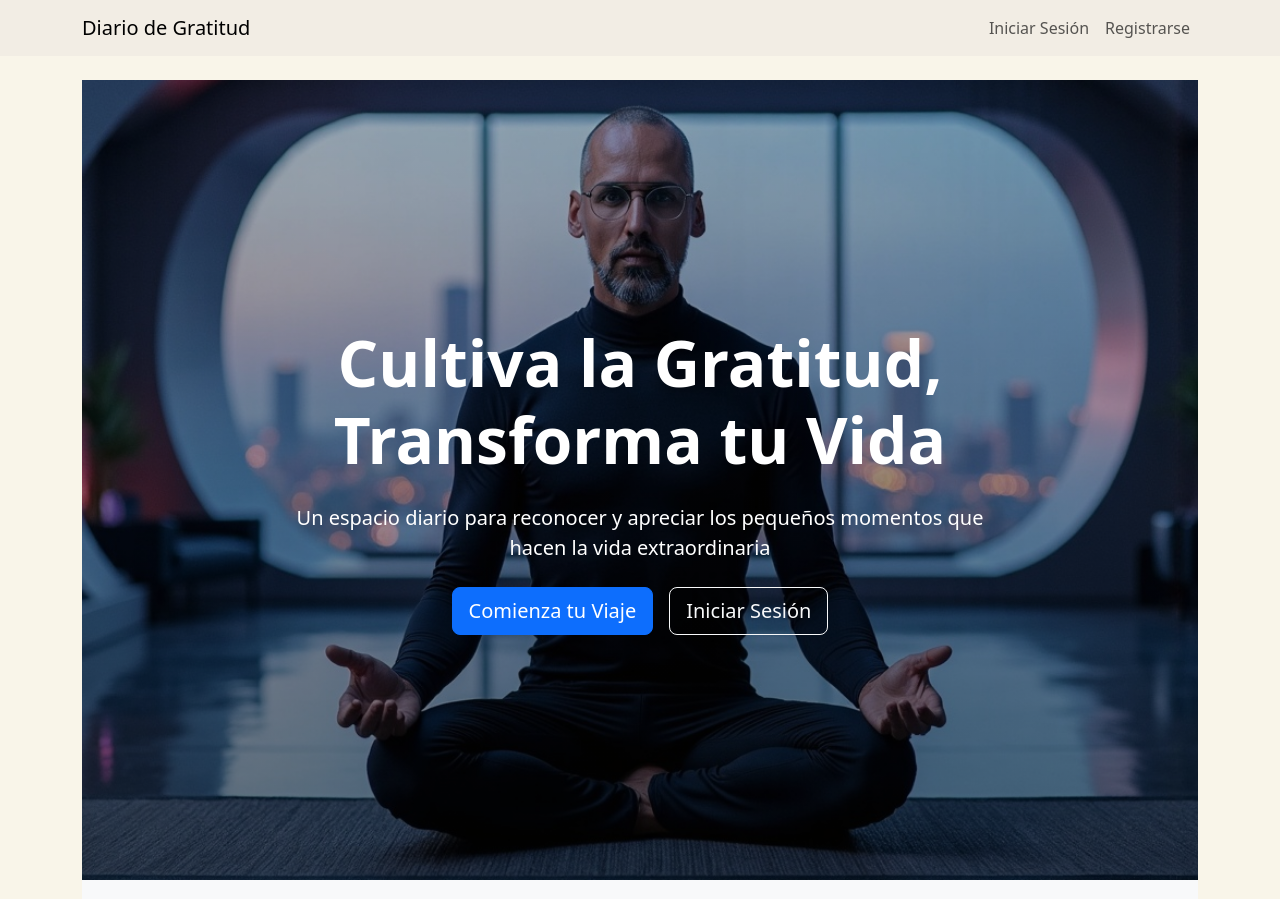
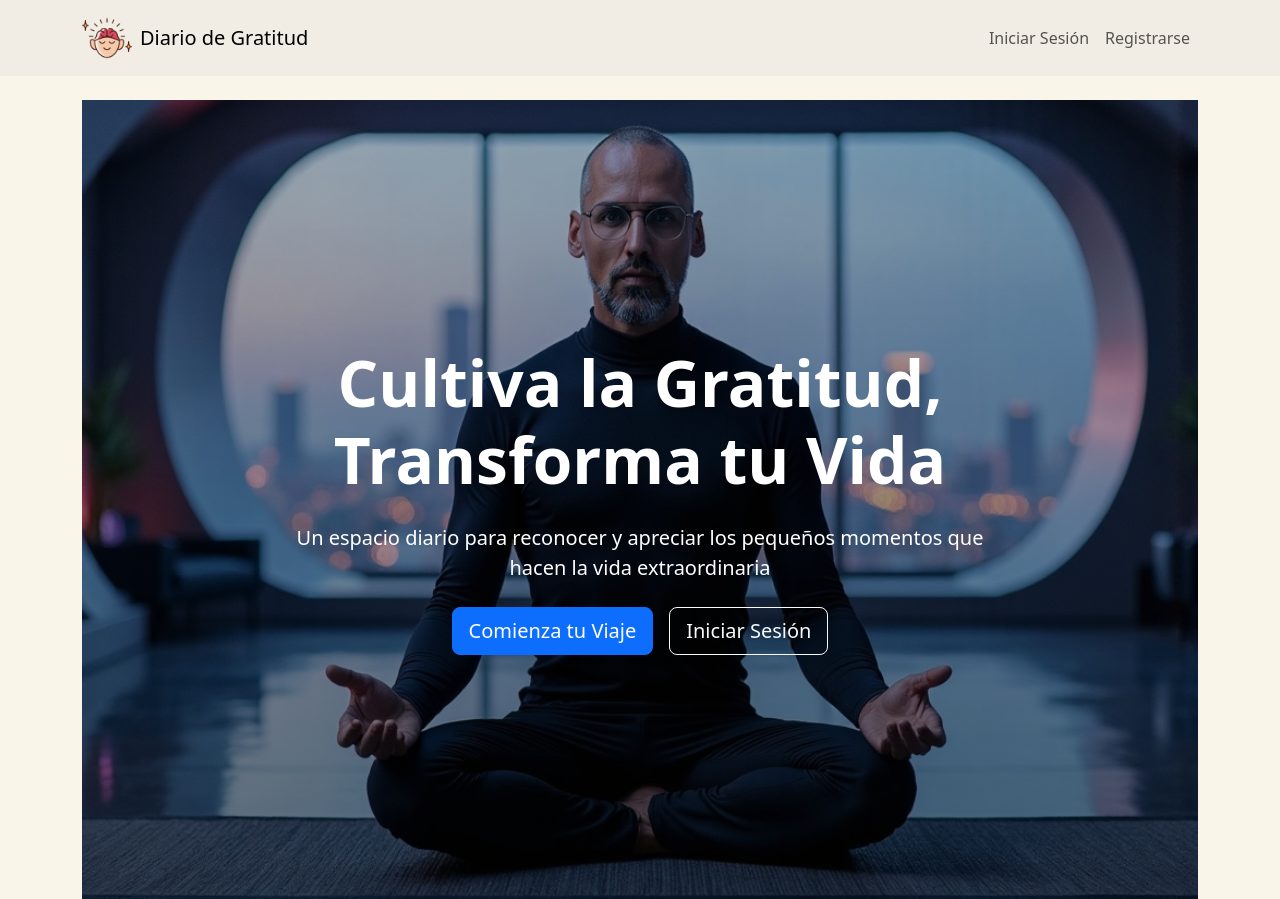
Before and after one commit to Jaolmos/gratitude-journal-django, a Django app: page / in a window 1280 px wide. Shown: the top 899 px of the page. Run offline with Django 5.2, Linux system fonts and the light colour scheme; parts of the project's set-up code (start-up, migrations or seed data) failed here and were passed over.

Commit message:
se añade icono logo en navbar

```diff
--- a/templates/includes/navbar.html
+++ b/templates/includes/navbar.html
@@ -1,7 +1,11 @@
+{% load static %}
 <nav class="navbar navbar-expand-lg navbar-light bg-light">
     <div class="container">
         <!-- Logo/Nombre -->
-        <a class="navbar-brand" href="{% url 'home' %}">Diario de Gratitud</a>
+        <a class="navbar-brand d-flex align-items-center" href="{% url 'home' %}">
+            <img src="{% static 'img/logo.png' %}" alt="Logo" height="50" class="me-2">
+            Diario de Gratitud
+        </a>
 
         <!-- Botón hamburguesa para móvil -->
         <button class="navbar-toggler" type="button" data-bs-toggle="collapse" data-bs-target="#navbarContent"
```
Also changed, not shown: static/img/logo.png (added).
